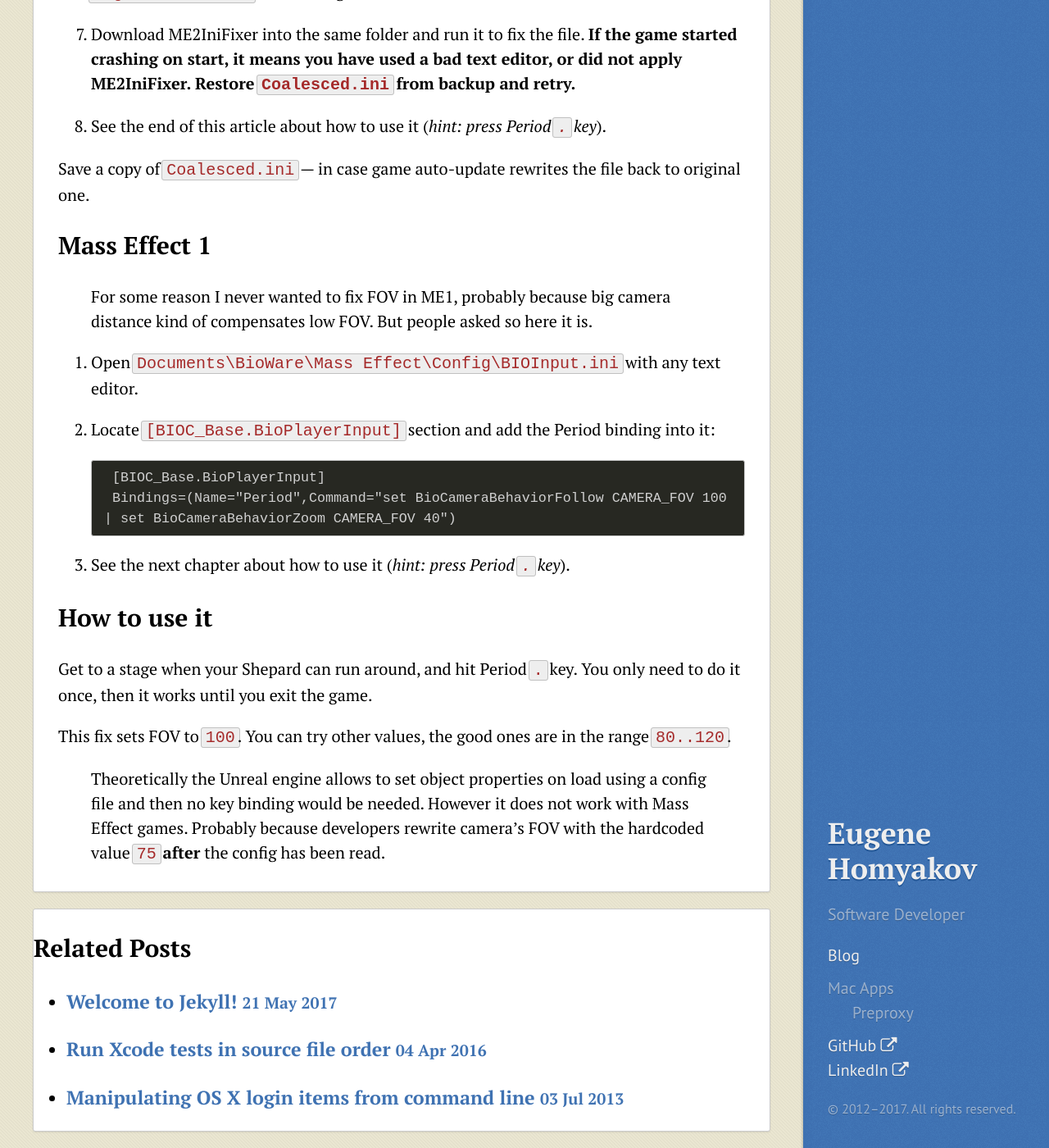
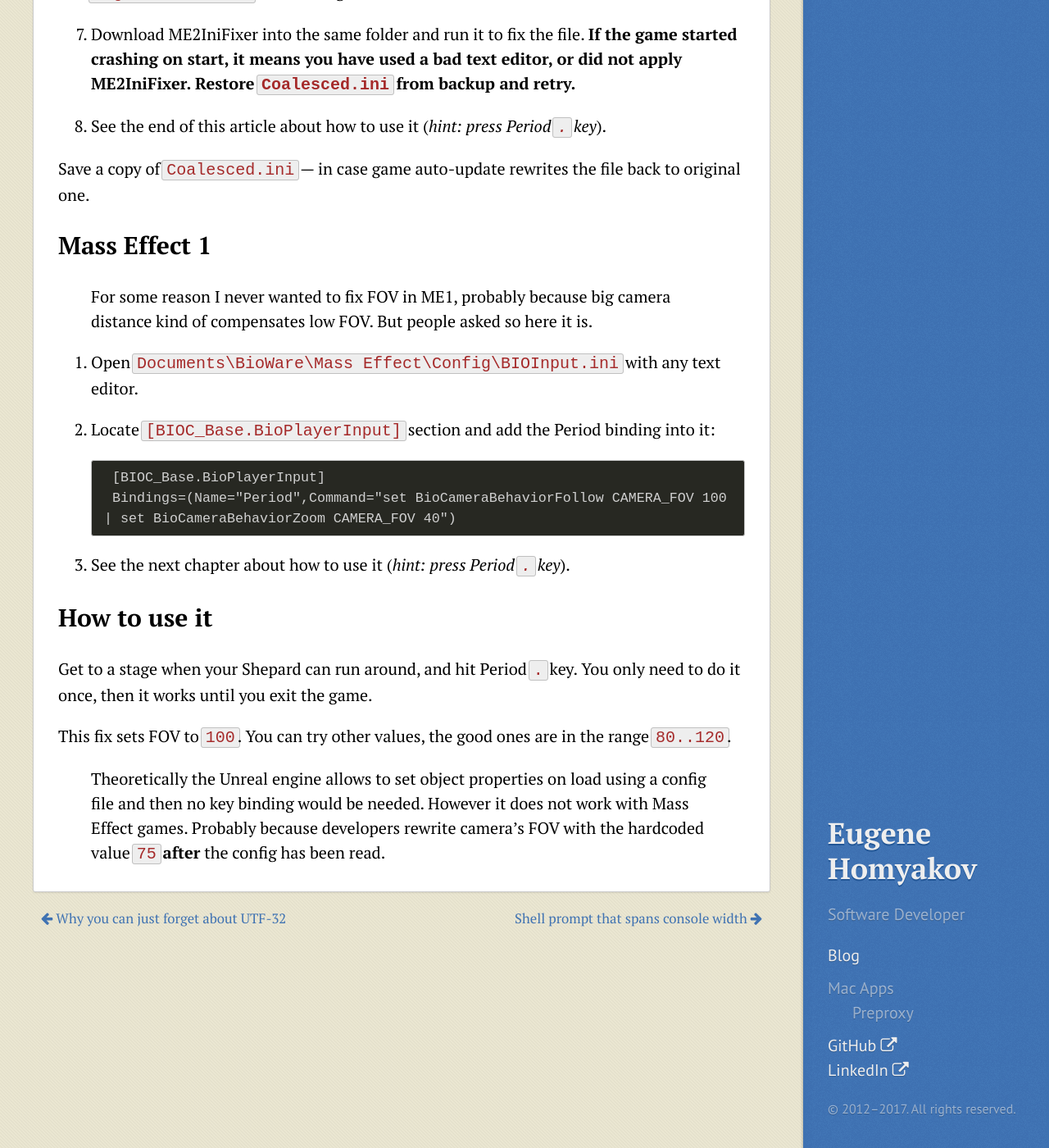
Before and after one commit to hamstergene/hamstergene.github.io, a Jekyll site: the page built from _posts/2012-11-27-fixing-mass-effect-fov.md, in a window 1280 px wide and 1400 px high, scrolled down 2333 px. Shown: the whole window at 82% size. Built offline with Jekyll 4.4.1, drawn with Linux system fonts in a browser that asks for light colours; nearby versions of some CDN libraries.

Commit message:
next/prev posts

```diff
--- a/_layouts/post.html
+++ b/_layouts/post.html
@@ -14,6 +14,17 @@
     </div>
 </div>
 
+<div class="adjacent">
+    {% if page.previous.url %}
+    <a class="adjacent-item previous" href="{{page.previous.url}}"><i class="fa fa-arrow-left" aria-hidden="true"></i>&nbsp;{{page.previous.title}}</a>
+    {% endif %}
+
+    {% if page.next.url %}
+    <a class="adjacent-item next" href="{{page.next.url}}">{{page.next.title}}&nbsp;<i class="fa fa-arrow-right" aria-hidden="true"></i></a>
+    {% endif %}
+</div>
+
+{% comment %}
 <div class="related sheet">
     <h2>Related Posts</h2>
     <ul class="related-posts">
@@ -29,3 +40,4 @@
         {% endfor %}
     </ul>
 </div>
+{% endcomment %}
--- a/_posts/2017-05-21-welcome-to-jekyll.markdown
+++ /dev/null
@@ -1,41 +0,0 @@
----
-layout: post
-title:  "Welcome to Jekyll!"
-categories: jekyll update
----
-
-You’ll find this post in your `_posts` directory. Go ahead and edit it and re-build the site to see your changes. You can rebuild the site in many different ways, but the most common way is to run `jekyll serve`, which launches a web server and auto-regenerates your site when a file is updated.
-
-To add new posts, simply add a file in the `_posts` directory that follows the convention `YYYY-MM-DD-name-of-post.ext` and includes the necessary front matter. Take a look at the source for this post to get an idea about how it works.
-
-Jekyll also offers powerful support for code snippets:
-
-{% highlight ruby %}
-def print_hi(name)
-  puts "Hi, #{name}"
-end
-print_hi('Tom')
-#=> prints 'Hi, Tom' to STDOUT.
-{% endhighlight %}
-
-Check out the [Jekyll docs][jekyll-docs] for more info on how to get the most out of Jekyll. File all bugs/feature requests at [Jekyll’s GitHub repo][jekyll-gh]. If you have questions, you can ask them on [Jekyll Talk][jekyll-talk].
-
-[jekyll-docs]: https://jekyllrb.com/docs/home
-[jekyll-gh]:   https://github.com/jekyll/jekyll
-[jekyll-talk]: https://talk.jekyllrb.com/
-
-As of April 2013, just under 12% of web users are browsing with IE 7 & 8 (according to W3C). That may not seem like many people to worry about, but visitors using iOS and Android are only 2% higher when you combine the two. So who do you code for: the 12% who won’t benefit from your media queries, or the 14% that want a smoother mobile experience?
-
-That’s up to you. Statistics from 3rd parties may sound impressive, but they may differ wildly from site to site. Less than 1% of your visitors might be @media incompatible, while over 50% are mobile users. Knowing your audience can show you were to focus your efforts. Something like Google Analytics can show you who your visitors are, and what kind of devices / browsers they’re using. If it turns out that a much larger portion of your visitors are using IE8 than mobile, then you have my sympathies – but at least you know.
-
-
-
-(Google Analytics and Webmaster Tools can also help you start looking at your site’s SEO health in a simple, straightforward way: read my Simple SEO Health Check: Part One)
-
-
-
-There are various Javascript libraries out there that try to polyfill functionality back into older browsers like IE, which would render this problem largely irrelevant. But they are an extra consideration in terms of performance, especially when an older version of IE might imply an older and much less powerful PC is in use. If they’re still using IE 7 or 8, it’s probably crawling along with malware and bloatware galore.
-
-In my mind, it’s about shaping the best user experience for your actual users, not just the trends you hear about. That’s not to say don’t be prepared for both, or for your user base to grow and change. But if you’re finding it difficult to decide where to start with a responsive layout for your site, it’s good information to keep in mind.
-
-I’m going to continue using a combination of the two: min-width for more “heavy” styling (including background images, etc), and max-width for more subtle layout changes that I want to be visible for even the most archaic browsers. It’s certainly a reminder that the sheer variety and flexibility of the web continues to present interesting questions and challenges for developers, even in small ways.
--- a/public/css/hamstergene.scss
+++ b/public/css/hamstergene.scss
@@ -246,7 +246,8 @@
 }
 
 .sheet,
-.pagination {
+.pagination,
+.adjacent {
     margin: 0.5rem -0.1rem;
     @media (min-width: $tablet-width) {
         margin: 0.75rem 1rem;
@@ -293,16 +294,20 @@
 }
 
 
-.pagination {
+.pagination,
+.adjacent {
     position: relative;
     font-size: smaller;
+    padding-bottom: 2rem;
 
-    .older {
+    .older,
+    .previous {
         position: absolute;
         left: 0.5rem;
     }
 
-    .newer {
+    .newer,
+    .next {
         position: absolute;
         right: 0.5rem;
     }
```
